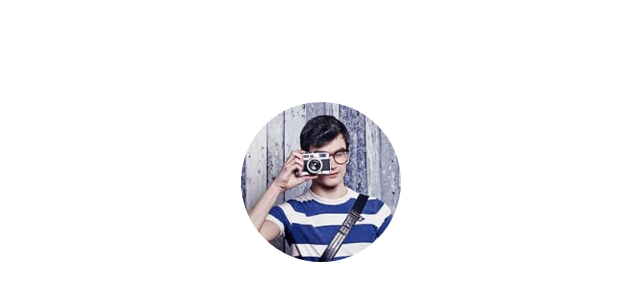
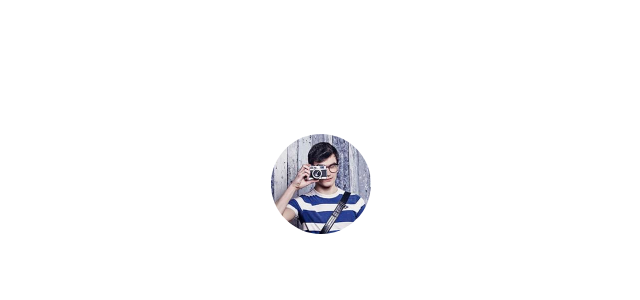
Before and after one commit to js-tasks-ru/htmlcss-20210812_vadim992, a website: page 06-lection4/01-avatar/index.html in a window 1280 px wide. Shown: the part 216-516 px from the top of the page, without its empty margins (319-959 px from the left). Drawn offline with Linux system fonts and the light colour scheme.

Commit message:
refactoring avatar

```diff
--- a/06-lection4/01-avatar/avatar.css
+++ b/06-lection4/01-avatar/avatar.css
@@ -1,10 +1,13 @@
 .avatar {
   width: 100%;
   max-width: 160px;
+  width: 100px;
+  height: 100px;
 }
 
 .avatar__image {
   width: 100%;
+  height: 100%;
   object-fit: cover;
   border-radius: 50%;
 }
```
